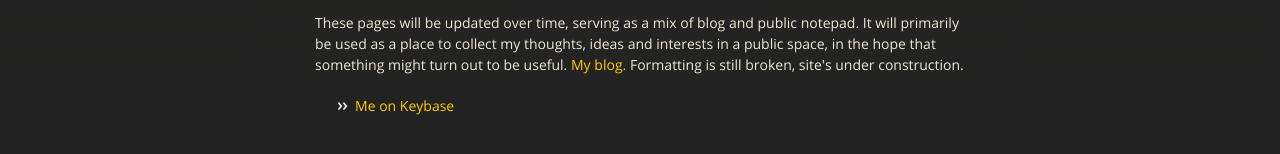
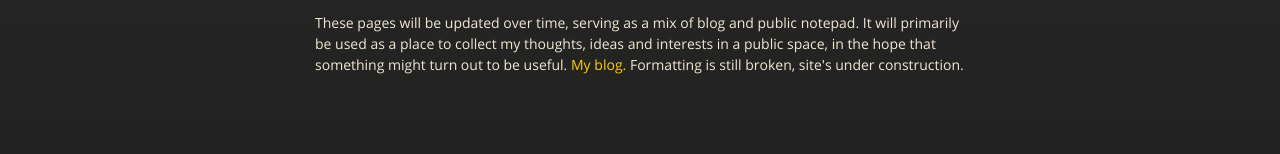
Before and after one commit to Natanael90/natanael90.github.io, a Jekyll site: the page built from index.html, in a window 1280 px wide. Shown: the part 383-537 px from the top of the page. Built offline with Jekyll 4.4.1, drawn with Linux system fonts in a browser that asks for light colours; nearby versions of some CDN libraries.

Commit message:
Mr Hyde was here …

```diff
--- a/_layouts/default.html
+++ b/_layouts/default.html
@@ -42,9 +42,6 @@
 </ul>
 </div>
 <div class="container"> {{ content }} </div>
-<div class="container">
-<ul> <li><a href="https://keybase.io/Natanael">Me on Keybase</a></li> </ul>
-</div>
 <!-- /.container -->
 
       </section>
--- a/about.html
+++ b/about.html
@@ -6,5 +6,6 @@
 
 <p>Some random facts;</p>
 
-<p>I'm a creative tech geek with an interest in free software (as in copyleft), science, cryptography and more. I'm from Sweden. I also happen to be the main moderator of Reddit's <a href="https://reddit.com/r/crypto">/r/crypto</a>.
-</p>
+<p>I'm a creative tech geek with an interest in free software (as in copyleft), science, cryptography and more. I'm from Sweden. I also happen to be the main moderator of Reddit's <a href="https://reddit.com/r/crypto">/r/crypto</a>. </p>
+
+<p><a href="https://keybase.io/Natanael">Me on Keybase</a></p>
```
